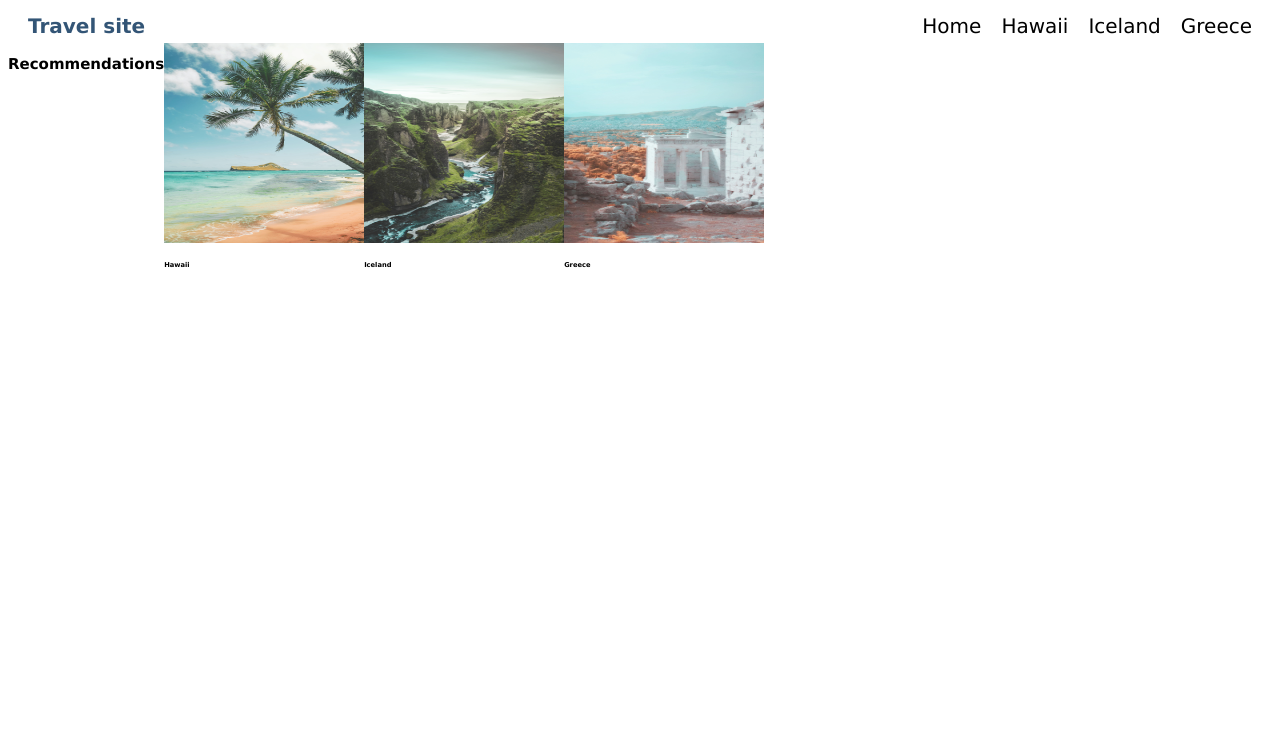
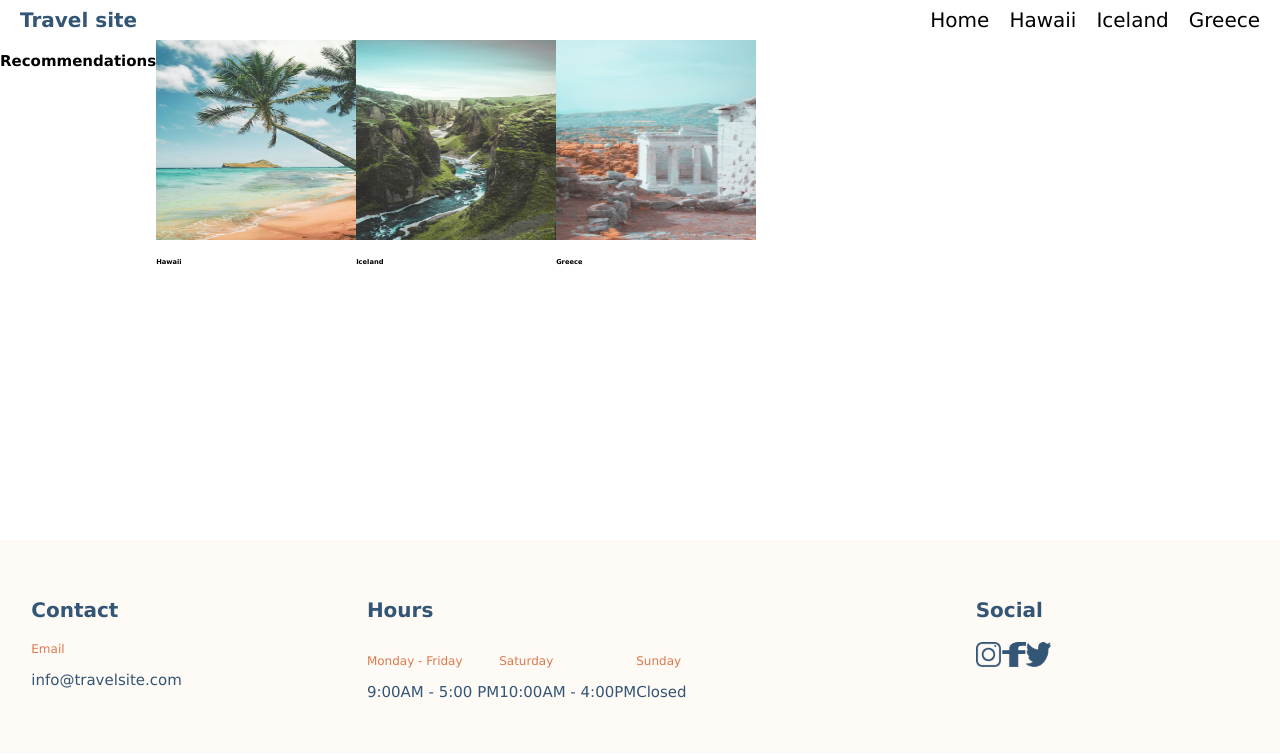
Before and after one commit to mickey-vee/TravelSite, a plain HTML site: page index.html in a window 1280 px wide. Drawn offline with Linux system fonts and the light colour scheme.

Commit message:
Working on footer

```diff
--- a/css/global.css
+++ b/css/global.css
@@ -1,16 +1,17 @@
 /* * {
   border: 2px dotted red;
-}
- */
+} */
+
+/* global settings */
 html {
-  padding: 0;
-  margin: 0;
   font-size: 10px;
 }
 
 body {
   font-size: 1rem;
   font-family: Verdana, Geneva, Tahoma, sans-serif;
+  padding: 0;
+  margin: 0;
 }
 
 a,
@@ -19,12 +20,16 @@ ul {
   list-style-type: none;
 }
 
+h3 {
+  font-size: 2rem;
+}
+
 /* navigation css */
 
 .navigation {
   display: flex;
   width: 100%;
-  height: 3.5rem;
+  height: 4rem;
   align-items: center;
   justify-content: space-between;
   background-color: #ffffff;
@@ -58,3 +63,47 @@ img {
   height: 200px;
   width: 200px;
 }
+
+/* Footer */
+.footer {
+  display: flex;
+  justify-content: center;
+  text-align: center;
+  vertical-align: bottom;
+  background-color: #fefaf5;
+}
+
+.footer__item {
+  width: 30rem;
+  text-align: left;
+  margin: 2.5rem;
+  padding: 1.25rem 0.625rem;
+}
+
+.footer__item--title {
+  color: #335576;
+}
+
+.footer__item--subtitle {
+  color: #db7a4e;
+  font-size: 1.2rem;
+}
+
+.footer__item--hours {
+  width: 60rem;
+}
+
+.footer__item--text {
+  color: #335576;
+  font-size: 1.5rem;
+}
+
+.footer__item--image {
+  width: 2.5rem;
+  height: 2.5rem;
+  pad: 0.5rem;
+}
+
+.test {
+  display: flex;
+}
--- a/index.html
+++ b/index.html
@@ -42,7 +42,7 @@
       </nav>
     </header>
     <article>
-      <!-- Banner -->
+      <!-- Hero -->
       <section></section>
       <!-- Recommendations -->
       <section class="recommendations">
@@ -73,8 +73,58 @@
           </div>
         </div>
       </section>
-      <!-- Socials -->
-      <section></section>
+
+      <!-- Footer -->
+      <footer class="footer">
+        <section class="footer__item">
+          <h3 class="footer__item--title">Contact</h3>
+          <p class="footer__item--subtitle">Email</p>
+          <p class="footer__item--text">info@travelsite.com</p>
+        </section>
+
+        <section class="footer__item footer__item--hours">
+          <h3 class="footer__item--title">Hours</h3>
+          <div class="test">
+            <div>
+              <p class="footer__item--subtitle">Monday - Friday</p>
+              <p class="footer__item--text">9:00AM - 5:00 PM</p>
+            </div>
+            <div>
+              <p class="footer__item--subtitle">Saturday</p>
+              <p class="footer__item--text">10:00AM - 4:00PM</p>
+            </div>
+            <div>
+              <p class="footer__item--subtitle">Sunday</p>
+              <p class="footer__item--text">Closed</p>
+            </div>
+          </div>
+        </section>
+
+        <section class="footer__item">
+          <h3 class="footer__item--title">Social</h3>
+          <div class="test">
+            <a href="https://www.instagram.com" target="_blank"
+              ><img
+                src="./assets/Icons/icon-instagram.png"
+                class="footer__item--image"
+                alt="Instagram"
+            /></a>
+            <a href="https://www.facebook.com" target="_blank"
+              ><img
+                src="./assets/Icons/icon-facebook.png"
+                class="footer__item--image"
+                alt="Facebook"
+              />
+            </a>
+            <a href="https://www.twitter.com" target="_blank"
+              ><img
+                src="./assets/Icons/icon-twitter.png"
+                class="footer__item--image"
+                alt="Twitter"
+            /></a>
+          </div>
+        </section>
+      </footer>
     </article>
   </body>
 </html>
```
Also changed, not shown: pages/greece.html (+43 -8 lines), pages/hawaii.html (+43 -8 lines), pages/iceland.html (+44 -8 lines), 1 other file.
